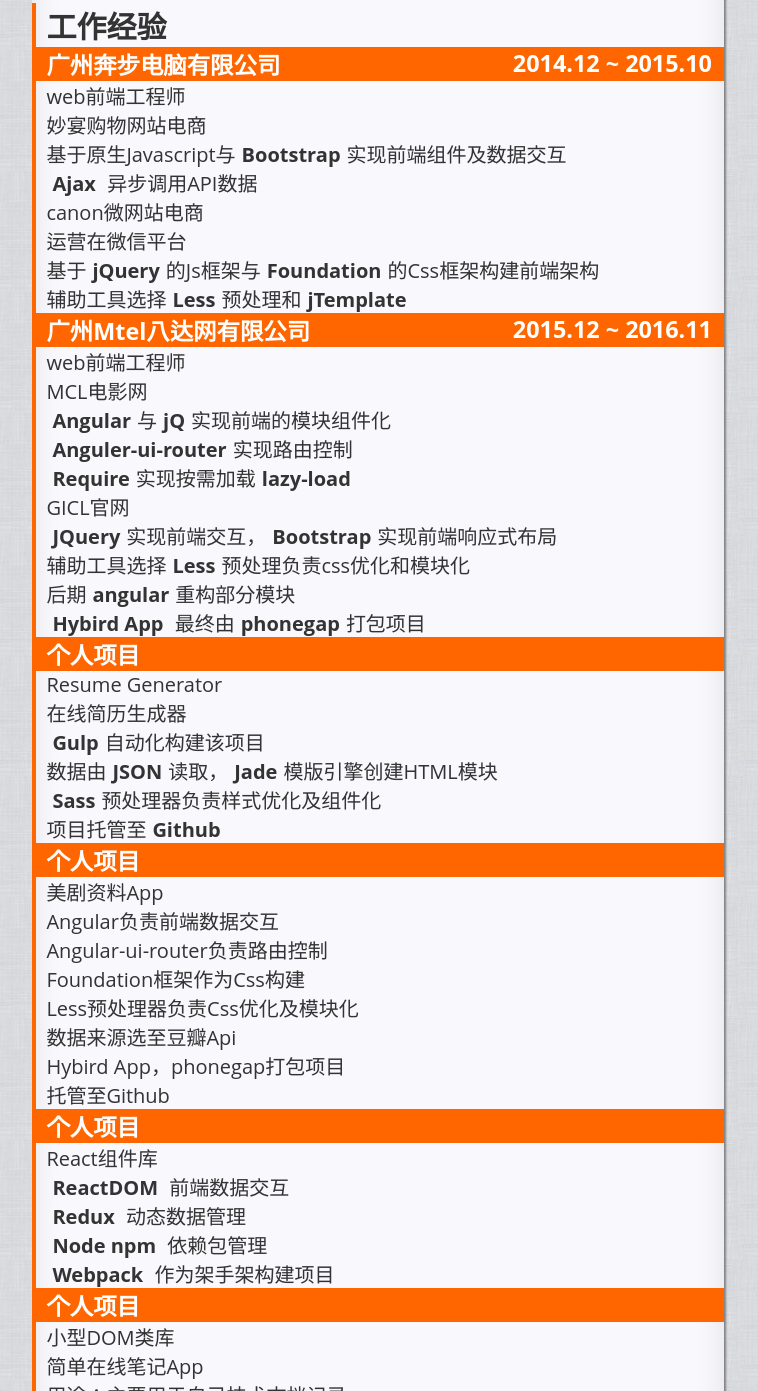
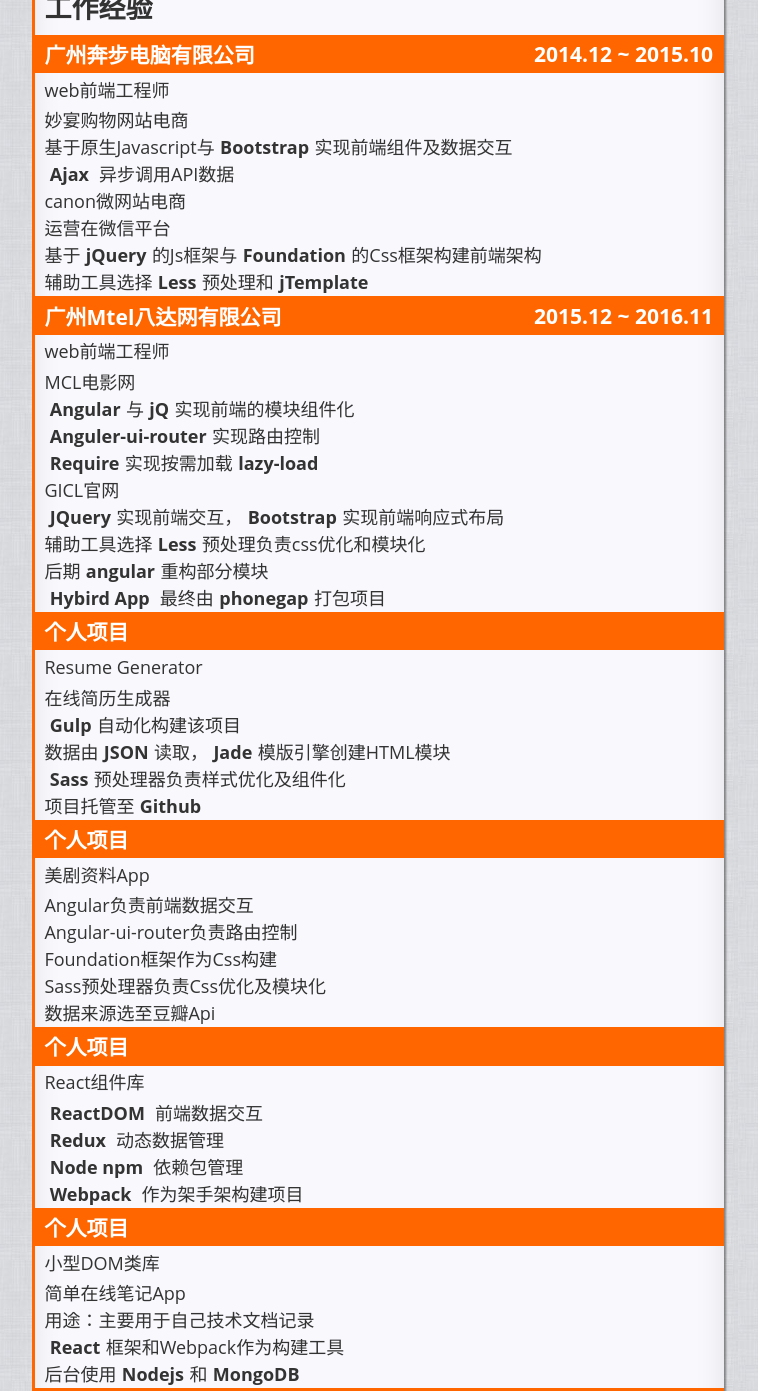
Before and after one commit to h5m1007/my-resume-leon, a plain HTML site: page index.html in a window 1280 px wide. Shown: the part 482-1873 px from the top of the page, without its empty margins (262-1020 px from the left). Drawn offline with Linux system fonts and the light colour scheme.

Commit message:
2016/11/14 09:47

```diff
--- a/css/main.css
+++ b/css/main.css
@@ -5,9 +5,12 @@
 
 body {
   font-family: "Open Sans", "Helvetica Neue", "Microsoft YaHei", Arial, sans-serif;
-  font-size: 20px;
+  font-size: 18px;
   color: #333;
   background: url(../images/bg_cover.jpg); }
+
+h2 {
+  line-height: 2em; }
 
 a {
   text-decoration: none; }
@@ -15,8 +18,10 @@
 ul li {
   list-style-type: none; }
 
-dl dd {
-  list-style-type: none; }
+dl {
+  line-height: 1.5em; }
+  dl dd {
+    list-style-type: none; }
 
 strong {
   font-weight: bolder;
@@ -59,7 +64,7 @@
     aside.infos-extend ul li a {
       font-weight: bold;
       color: #fff;
-      vertical-align: 50%;
+      vertical-align: 65%;
       padding-left: .5em; }
 
 .contanier {
@@ -96,6 +101,10 @@
     .contanier article.content section {
       margin: 1em 0 1em 0;
       padding-left: .5em; }
+      .contanier article.content section .sec-timeline-wrap h3 {
+        padding: .2em 0; }
+      .contanier article.content section .sec-timeline-wrap dt {
+        padding: .2em 0; }
     .contanier article.content section.edu {
       border-left: 0.2em solid #3366CC; }
     .contanier article.content section.exp {
--- a/index.html
+++ b/index.html
@@ -106,10 +106,8 @@
                   <dd>Angular负责前端数据交互</dd>
                   <dd>Angular-ui-router负责路由控制</dd>
                   <dd>Foundation框架作为Css构建</dd>
-                  <dd>Less预处理器负责Css优化及模块化</dd>
+                  <dd>Sass预处理器负责Css优化及模块化</dd>
                   <dd>数据来源选至豆瓣Api</dd>
-                  <dd>Hybird App，phonegap打包项目</dd>
-                  <dd>托管至Github</dd>
                 </dl>
               </div>
               <div class="project-item">
```
